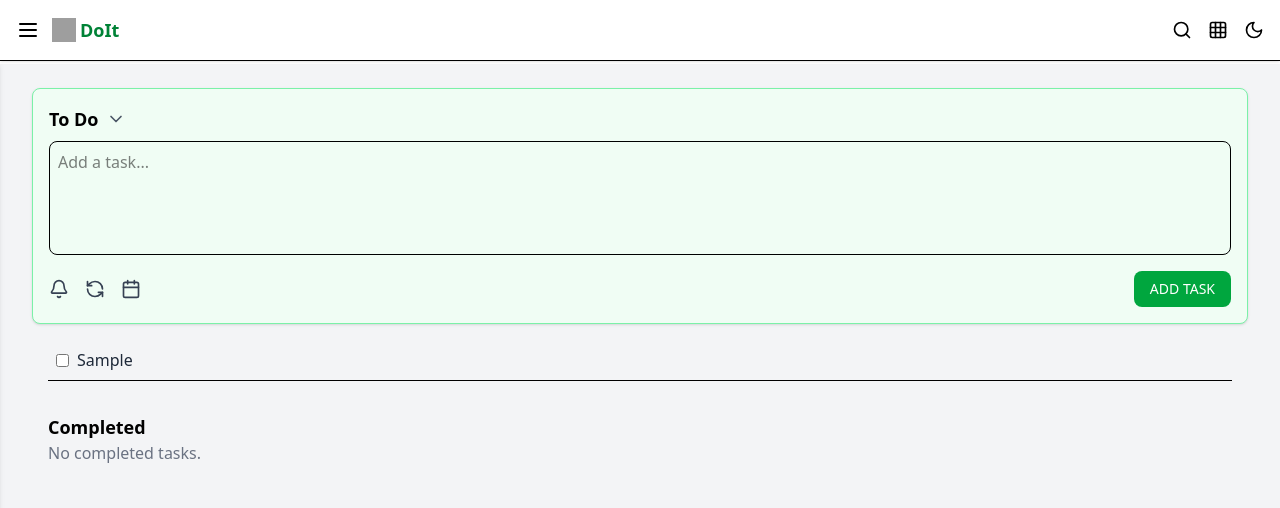
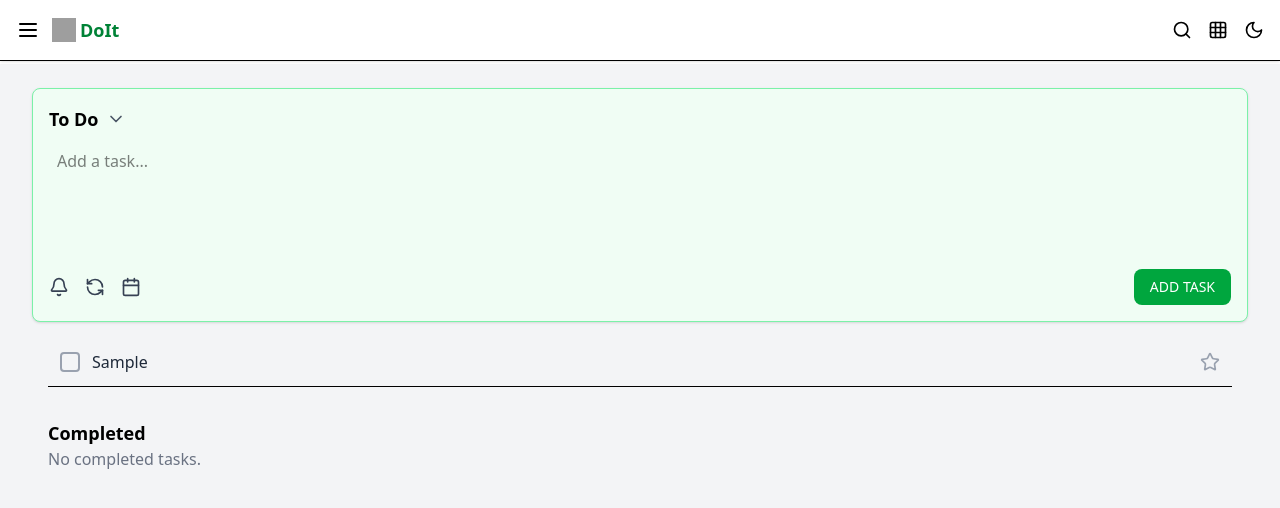
Before and after one commit to ajais-25/doit-quadB, a React (Vite) app: page / in a window 1280 px wide. Both pictures are taken after typing "Sample" into the empty fields and a click on the button "ADD TASK". Shown: the top 508 px of the page. Built offline with nearby package versions, Linux system fonts and the light colour scheme; grey boxes are pictures that could not be loaded.

Commit message:
fix task board ui

```diff
--- a/src/App.jsx
+++ b/src/App.jsx
@@ -12,11 +12,19 @@ function App() {
 
   return (
     <div className="flex">
-      <div className="fixed h-screen z-50 overflow-hidden transition-all duration-300">
+      <div
+        className={`fixed h-screen z-50 overflow-hidden transition-all duration-300 ${
+          isSidebarOpen ? "w-64" : "w-0"
+        }`}
+      >
         <TopBar toggleSidebar={toggleSidebar} />
         <Sidebar isOpen={isSidebarOpen} />
       </div>
-      <div className={`flex-grow ${isSidebarOpen ? "ml-64" : "ml-0"}`}>
+      <div
+        className={`flex-grow transition-all duration-300 ${
+          isSidebarOpen ? "ml-64" : "ml-0"
+        }`}
+      >
         <TaskBoard />
       </div>
     </div>
--- a/src/components/TaskBoard/CompletedTasks.jsx
+++ b/src/components/TaskBoard/CompletedTasks.jsx
@@ -1,16 +1,37 @@
-const CompletedTasks = ({ completedTasks }) => {
+import { Star } from "lucide-react";
+
+const CompletedTasks = ({ completedTasks, favorites, toggleFavorite }) => {
   return (
     <div className="p-4 w-full">
       <h3 className="text-lg font-semibold">Completed</h3>
       {completedTasks && completedTasks.length > 0 ? (
-        <ul>
+        <ul className="space-y-2 mt-4">
           {completedTasks.map((task, index) => (
             <li
               key={index}
-              className="flex items-center gap-2 p-2 bg-green-100 border-b rounded-md"
+              className="flex items-center justify-between p-3 border-t hover:bg-gray-100"
             >
-              ✅ <span className="text-gray-600 line-through">{task}</span>
+              {/* Checkbox and Task Name */}
+              <div className="flex items-center gap-3">
+                ✅ <span className="text-gray-600 line-through">{task}</span>
+              </div>
+
+              {/* Favorite (Star) Icon */}
+              <Star
+                className={`w-5 h-5 cursor-pointer ${
+                  favorites.includes(task)
+                    ? "fill-black text-black"
+                    : "text-gray-400"
+                }`}
+                onClick={() => toggleFavorite(task)}
+              />
             </li>
+            // <li
+            //   key={index}
+            //   className="flex items-center gap-2 p-2 bg-green-100 border-b rounded-md"
+            // >
+            //    <span className="text-gray-600 line-through">{task}</span>
+            // </li>
           ))}
         </ul>
       ) : (
--- a/src/components/TaskBoard/TaskBoard.jsx
+++ b/src/components/TaskBoard/TaskBoard.jsx
@@ -6,22 +6,46 @@ import { useState } from "react";
 const TaskBoard = () => {
   const [tasks, setTasks] = useState([]);
   const [completedTasks, setCompletedTasks] = useState([]);
+  const [favorites, setFavorites] = useState([]); // Store favorite tasks
 
+  // ✅ Function to add a new task
   const addTask = (task) => {
-    setTasks([...tasks, task]);
+    setTasks((prevTasks) => [...prevTasks, task]);
   };
 
+  // ✅ Function to mark a task as completed
   const completeTask = (index) => {
-    const completedTask = tasks[index];
-    setTasks(tasks.filter((_, i) => i !== index)); // Remove from active list
-    setCompletedTasks([...completedTasks, completedTask]); // Add to completed
+    setCompletedTasks((prevCompletedTasks) => [
+      ...prevCompletedTasks,
+      tasks[index],
+    ]);
+    setTasks((prevTasks) => prevTasks.filter((task, i) => i !== index));
+  };
+
+  // ✅ Function to toggle favorite (star) tasks
+  const toggleFavorite = (task) => {
+    setFavorites(
+      (prevFavorites) =>
+        prevFavorites.includes(task)
+          ? prevFavorites.filter((fav) => fav !== task) // Remove if already favorited
+          : [...prevFavorites, task] // Add to favorites
+    );
   };
 
   return (
-    <div className="flex flex-col mt-16 px-8 py-6 items-center w-full min-h-screen bg-gray-100">
+    <div className="flex flex-col mt-16 px-8 pt-6 items-center w-full min-h-screen bg-gray-100">
       <TaskHeader addTask={addTask} />
-      <TaskList tasks={tasks} completeTask={completeTask} />
-      <CompletedTasks completedTasks={completedTasks} />
+      <TaskList
+        tasks={tasks}
+        completeTask={completeTask}
+        toggleFavorite={toggleFavorite}
+        favorites={favorites}
+      />
+      <CompletedTasks
+        completedTasks={completedTasks}
+        favorites={favorites}
+        toggleFavorite={toggleFavorite}
+      />
     </div>
   );
 };
--- a/src/components/TaskBoard/TaskHeader.jsx
+++ b/src/components/TaskBoard/TaskHeader.jsx
@@ -29,7 +29,7 @@ const TaskHeader = ({ addTask }) => {
           type="text"
           name="task"
           id="task"
-          className="w-full pb-20 p-2 border rounded-lg"
+          className="w-full pb-20 p-2 border-0 rounded-lg"
           value={task}
           onChange={(e) => setTask(e.target.value)}
           onKeyDown={handleKeyPress}
--- a/src/components/TaskBoard/TaskList.jsx
+++ b/src/components/TaskBoard/TaskList.jsx
@@ -1,27 +1,41 @@
-const TaskList = ({ tasks, completeTask }) => {
+import { Star } from "lucide-react";
+
+const TaskList = ({ tasks, completeTask, toggleFavorite, favorites }) => {
   return (
     <div className="p-4 w-full">
-      {tasks && tasks.length > 0 ? (
-        <ul>
-          {tasks &&
-            tasks.map((task, index) => (
+      {tasks.length > 0 ? (
+        <ul className="space-y-2">
+          {tasks.map((task, index) => (
             <li
               key={index}
-                className="flex items-center justify-between p-2 border-b"
+              className="flex items-center justify-between p-3 border-b hover:bg-gray-100"
             >
-                <div className="flex items-center gap-2">
-                  <input
-                    type="checkbox"
-                    onChange={() => completeTask(index)}
-                    className="cursor-pointer"
-                  />
+              {/* Checkbox and Task Name */}
+              <div className="flex items-center gap-3">
+                <div
+                  onClick={() => completeTask(index)}
+                  className="cursor-pointer w-5 h-5
+                    border-2 border-gray-400 rounded-sm flex items-center justify-center
+                    hover:border-green-500 transition-colors duration-300
+                  "
+                ></div>
                 <span className="text-gray-800">{task}</span>
               </div>
+
+              {/* Favorite (Star) Icon */}
+              <Star
+                className={`w-5 h-5 cursor-pointer ${
+                  favorites.includes(task)
+                    ? "fill-black text-black"
+                    : "text-gray-400"
+                }`}
+                onClick={() => toggleFavorite(task)}
+              />
             </li>
           ))}
         </ul>
       ) : (
-        <p className="text-gray-500">No tasks available.</p>
+        <p className="text-gray-500 text-center">No tasks available.</p>
       )}
     </div>
   );
```
Lines whose indentation alone changed are shown as unchanged.
